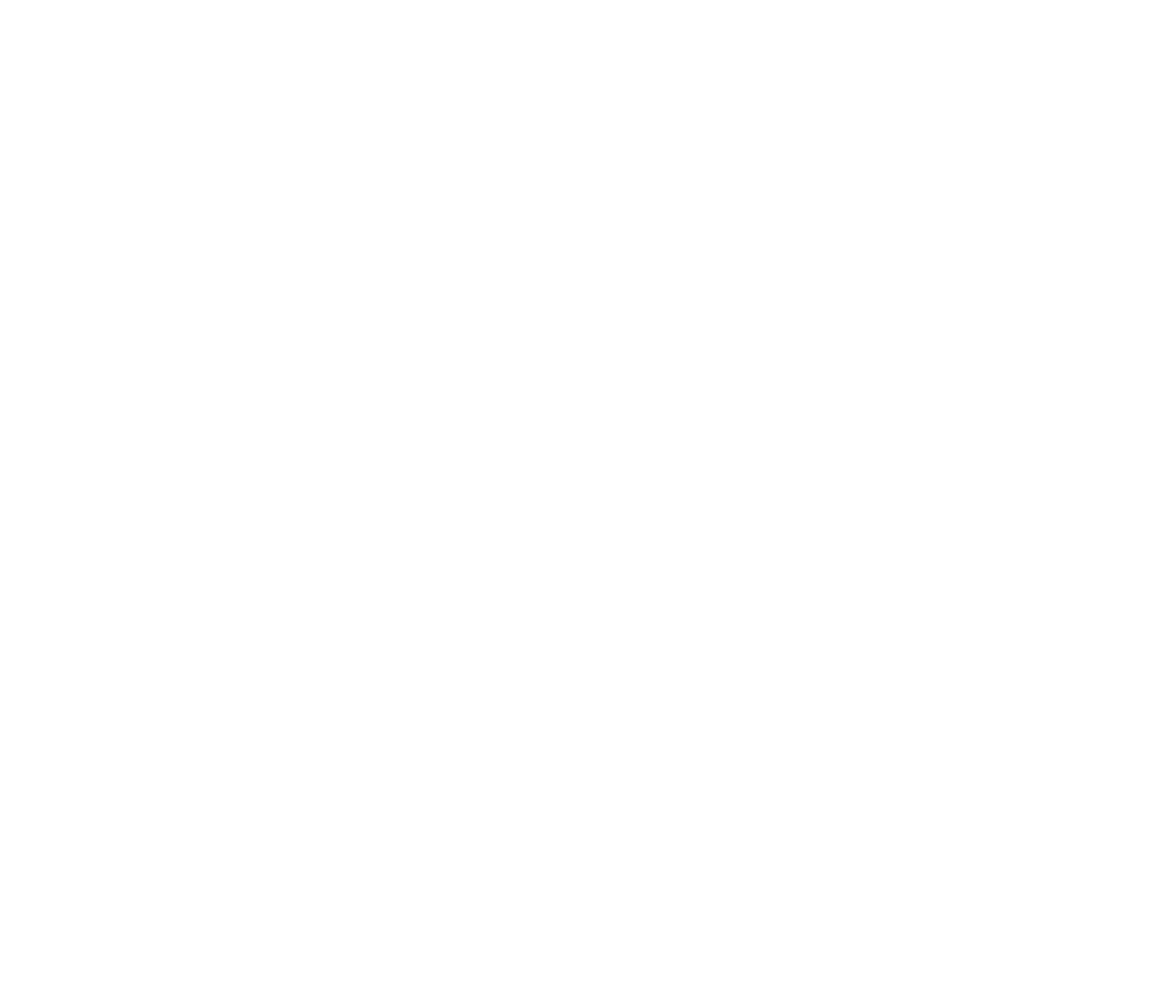
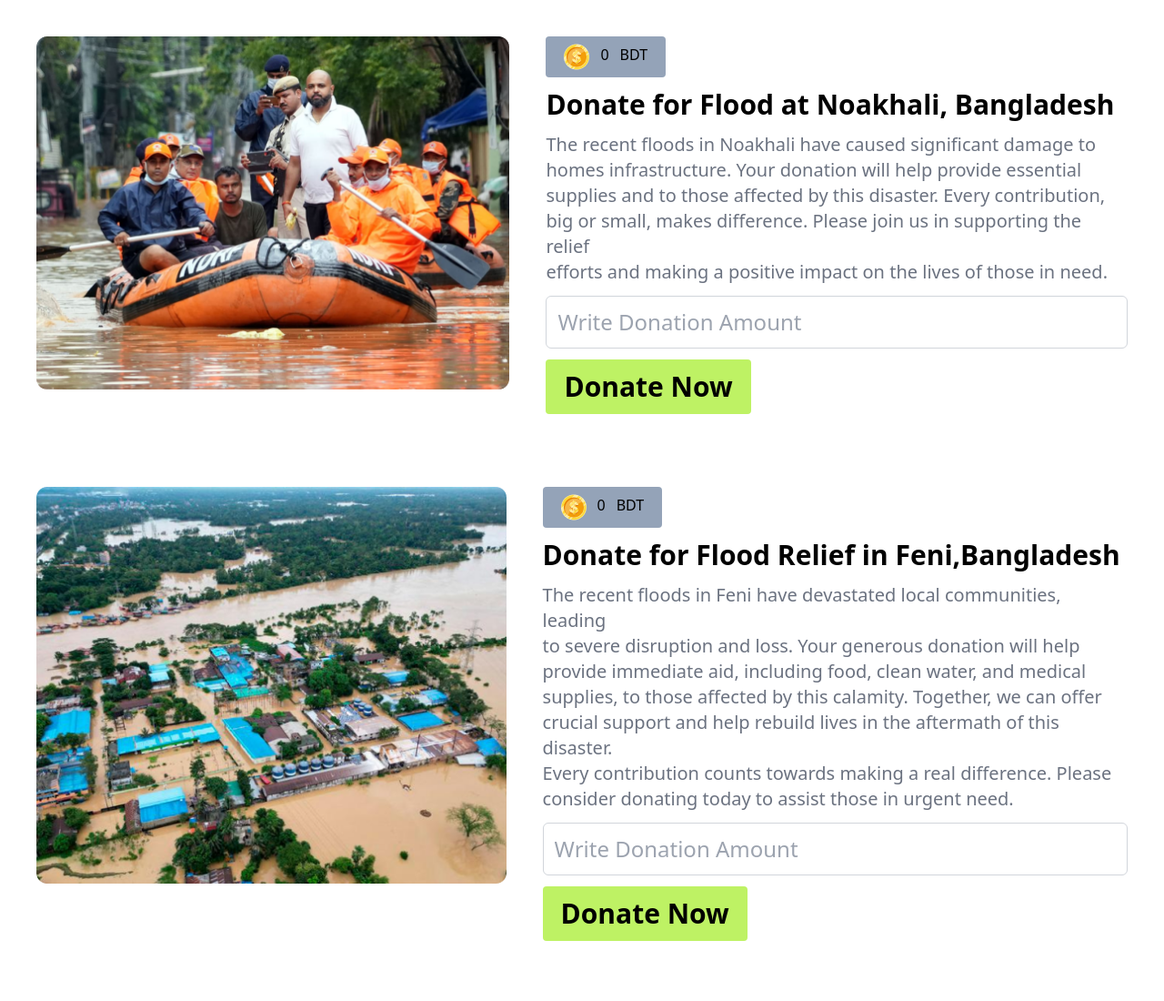
Before and after one commit to Morshed7/Assignment-5, a plain HTML site: page index.html in a window 1280 px wide. Shown: the top 1100 px of the page at 91% size. Before the commit the page ends 800 px from the top, so only its background shows below. Drawn offline with nearby package versions, Linux system fonts and the light colour scheme.

Commit message:
Some sections are addded

```diff
--- a/index.html
+++ b/index.html
@@ -3,9 +3,103 @@
 <head>
     <meta charset="UTF-8">
     <meta name="viewport" content="width=device-width, initial-scale=1.0">
+    <script src="https://cdn.tailwindcss.com"></script>
     <title>Assignment-5</title>
 </head>
 <body>
+
+<header>
+    <nav></nav>
+    <div></div>
+</header>
+
+
+
+<main>
+    <!-- Donate for Flood at Noakhali, Bangladesh-->
+
+    <section class="md:flex justify-center gap-10 p-10">
+        <div>
+            <img src="assets/noakhali.png" alt="">
+        </div>
+
+
+        <div>
+            <button class="flex bg-slate-400 px-5 py-2 rounded gap-3"> <img src="assets/coin.png"> 0 <span>   BDT</span></button>
+            <h2 class="text-3xl font-bold mt-3 mb-3">Donate for Flood at Noakhali, Bangladesh</h2>
+            <p class="text-xl text-gray-500">The recent floods in Noakhali have caused significant damage to <br> homes infrastructure. Your donation will help provide essential <br>supplies and to those affected by this disaster. Every contribution, <br> big or small, makes difference. Please join us in supporting the relief <br> efforts and making a positive impact on the lives of those in need.</p>
+
+            <input
+              id="donate-amount"
+              type="text"
+              class=" mt-3 mb-3 pt-3 pb-3 w-full border border-gray-300 px-3 py-2 rounded-md focus:outline-none text-2xl"
+              placeholder="Write Donation Amount"
+            />
+
+            <button class= "text-3xl font-bold rounded bg-lime-300 py-3 px-5">Donate Now</button>
+        </div>
+
+
+    </section>
+
+    <!-- Donate for Flood Relief in Feni,Bangladesh -->
+
+    <section class="md:flex justify-center gap-10 p-10">
+        <div>
+            <img src="assets/feni.png" alt="">
+        </div>
+
+
+        <div>
+            <button class="flex bg-slate-400 px-5 py-2 rounded gap-3"> <img src="assets/coin.png"> 0 <span>   BDT</span></button>
+            <h2 class="text-3xl font-bold mt-3 mb-3">Donate for Flood Relief in Feni,Bangladesh</h2>
+
+            <p class="text-xl text-gray-500">The recent floods in Feni have devastated local communities, leading<br>to severe disruption and loss. Your generous donation will help<br>provide immediate aid, including food, clean water, and medical <br> supplies, to those affected by this calamity. Together, we can offer <br> crucial support and help rebuild lives in the aftermath of this disaster. <br>Every contribution counts towards making a real difference. Please <br>consider donating today to assist those in urgent need.</p>
+
+            <input
+              id="donate-amount"
+              type="text"
+              class=" mt-3 mb-3 pt-3 pb-3 w-full border border-gray-300 px-3 py-2 rounded-md focus:outline-none text-2xl"
+              placeholder="Write Donation Amount"
+            />
+
+            <button class= "text-3xl font-bold rounded bg-lime-300 py-3 px-5">Donate Now</button>
+        </div>
+
+
+    </section>
+
+
+    <!-- Aid for Injured in the Quota Movement -->
+
+    <section class="md:flex justify-center gap-10 p-10">
+        <div>
+            <img src="assets/quota-protest.png" alt="">
+        </div>
+
+        <div>
+            <button class="flex bg-slate-400 px-5 py-2 rounded gap-3"> <img src="assets/coin.png"> 0 <span>   BDT</span></button>
+            <h2 class="text-3xl font-bold mt-3 mb-3">Aid for Injured in the Quota Movement</h2>
+
+            <p class="text-xl text-gray-500">The recent Quota movement has resulted in numerous injuries and <br>significant hardship for many individuals. Your support is crucial in <br>providing medical assistance, rehabilitation, and necessary supplies <br>to those affected. By contributing, you help ensure that injured <br>individuals receive the care and support they need during this <br> challenging time. Every donation plays a vital role in alleviating their <br> suffering and aiding in their recovery. Please consider making a <br>donation to support these brave individuals in their time of need.</p>
+
+            <input
+              id="donate-amount"
+              type="text"
+              class=" mt-3 mb-3 pt-3 pb-3 w-full border border-gray-300 px-3 py-2 rounded-md focus:outline-none text-2xl"
+              placeholder="Write Donation Amount"
+            />
+
+            <button class= "text-3xl font-bold rounded bg-lime-300 py-3 px-5">Donate Now</button>
+        </div>
+    </section>
+
+</main>
+
+
+
+
+<footer></footer>
 
 
 
@@ -13,8 +107,6 @@
 
 
 
-
-
-    <script src="js/index.js"></script>
+<script src="js/index.js"></script>
 </body>
 </html>
--- /dev/null
+++ b/tailwind.config.js
@@ -0,0 +1,8 @@
+/** @type {import('tailwindcss').Config} */
+module.exports = {
+    content: ["./src/**/*.{html,js}"],
+    theme: {
+      extend: {},
+    },
+    plugins: [],
+  }
```
Also changed, not shown: assets/coin.png (added), assets/feni.png (added), assets/logo.png (added), assets/noakhali.png (added), assets/quota-protest.png (added).
